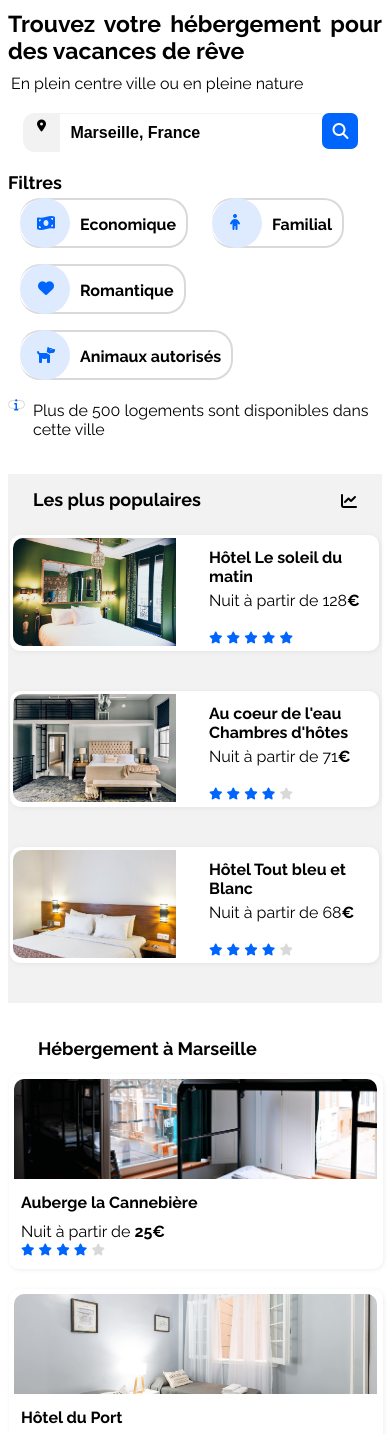
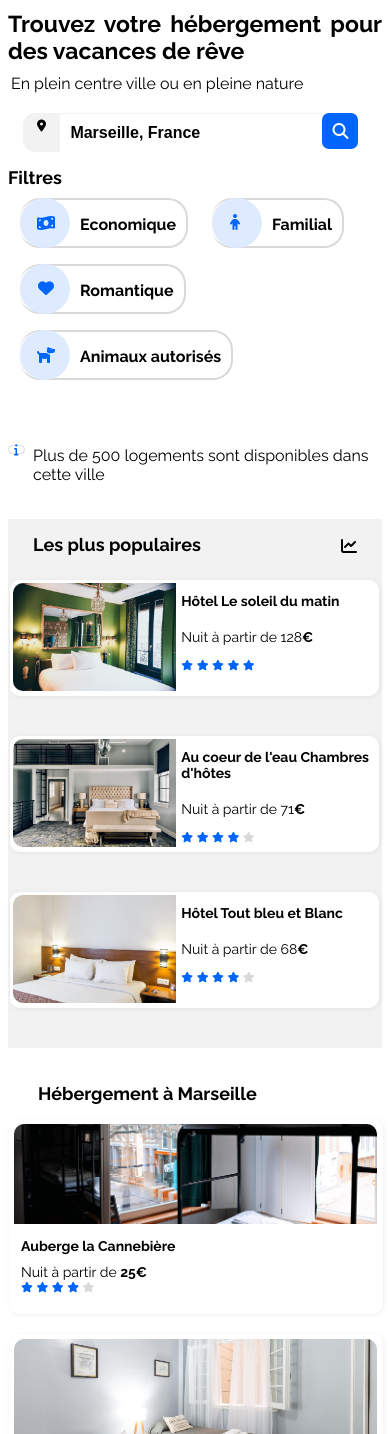
Before and after one commit to skitamo/AmauryLeMeur_2_11122020, a plain HTML site: page index.html in a window 390 px wide. Shown: the part 98-1532 px from the top of the page. Drawn offline with Linux system fonts and the light colour scheme.

Commit message:
Correction soutenance

```diff
--- a/index.html
+++ b/index.html
@@ -7,7 +7,7 @@
 		<!-- CSS pour les mobiles -->
 		<link rel="stylesheet" type="text/css" href="style_mobile.css" >
 		<!-- CSS pour les tablettes -->
-		<link rel="stylesheet" type="text/css"  media="all and (min-width: 601px) and (max-width: 768px)" href="style_tablette.css">
+		<link rel="stylesheet" type="text/css"  media="all and (min-width: 601px) and (max-width: 964px)" href="style_tablette.css">
 		<!-- Polices -->
 		<link rel="preconnect" href="https://fonts.gstatic.com">
 		<link href="https://fonts.googleapis.com/css2?family=Raleway:ital,wght@0,400;0,700;1,400&display=swap" rel="stylesheet">
@@ -236,6 +236,12 @@
 							</a>
 						</div>
 
+						<div id="afficher_plus--desktop">
+							<p>
+								<em>Afficher plus</em>
+							</p>
+						</div>
+
 				</div>
 
 						<div id="populaire">
@@ -305,12 +311,6 @@
 								</div>
 								</a>
 							</div>
-						</div>
-
-						<div id="afficher_plus--desktop">
-							<p>
-								<em>Afficher plus</em>
-							</p>
 						</div>
 
 			</section>
--- a/style.css
+++ b/style.css
@@ -238,7 +238,7 @@ nav a:hover
 {
 	width: 63%;
 	background-color: #f2f2f2;
-	border-radius: 10px 10px 0px 0px;
+	border-radius: 10px;
 	display: flex;
 	flex-wrap: wrap;
 }
@@ -246,7 +246,6 @@ nav a:hover
 #titre_hebergement /* Positionnement du titre afin que les encarts soient passées en-dessous */
 {
 	width: 80%;
-	margin-bottom: -35px;
 	margin-left: 30px;
 }
 
@@ -341,7 +340,7 @@ em /* La propriété a été utilisé ici afin de ciblé les mots à mettre en g
 .hebergement2 /* Class des encarts d'hôtels */
 {
 	width: 90%;
-	height: 118px;
+	height: 22%;
 	background-color: #ffffff;
 	border-radius: 10px;
 	margin: 0px 15px 45px 15px;
@@ -352,7 +351,7 @@ em /* La propriété a été utilisé ici afin de ciblé les mots à mettre en g
 .hebergement2 img /* Class du positionnement des images dans les encarts */
 {
 	width: 45%;
-	max-height: 113px;
+	max-height: 100px;
 	object-fit: cover;
 	border-top-left-radius: 10px;
 	border-bottom-left-radius: 10px;
@@ -364,12 +363,11 @@ em /* La propriété a été utilisé ici afin de ciblé les mots à mettre en g
 {
 	display: flex;
 	flex-direction: column;
-	margin-left: 196px;
 }
 
 .hebergement2 h3
 {
-	margin: 10px 0px 0px 196px;
+	margin-top: 10px;
 }
 
 .hebergement2 p
--- a/style_mobile.css
+++ b/style_mobile.css
@@ -144,7 +144,7 @@ p
 	#filtres_title
 	{
 		position:absolute;
-		top : 255px;
+		top : -40px;
 	}
 
 	#content_filtre /* Repositionnement des filtres */
@@ -154,6 +154,7 @@ p
 		flex-wrap: wrap;
 		max-height: 168px;
 		margin-top: 40px;
+		position: relative;
 	}
 
 	.content_filtre
@@ -204,7 +205,8 @@ p
 	#info
 	{
 		display: flex;
-		margin-top: 25px;
+		margin-top: 70px;
+		position: relative;
 	}
 
 	.fa-info
@@ -213,7 +215,7 @@ p
 		border-radius: 25px 25px 25px 25px;
 		border: 1px solid #d9d9d9;
 		position: absolute;
-		top: 498px;
+		top: 15px;
 	}
 
 	#disponibilite
@@ -282,6 +284,18 @@ p
 		margin-right: 5px;
 	}
 
+	.hebergement2 h3
+	{
+		font-size: 14px;
+	}
+
+	.hebergement2 p
+	{
+		font-size: 14px;
+		margin: 0px;
+		line-height: 2;
+	}
+
 	#hebergement
 	{
 		width: 100%;
@@ -322,6 +336,12 @@ p
 	.hebergement1 h3
 	{
 		margin: 10px 0px 0px 12px;
+		font-size: 14px;
+	}
+
+	.hebergement1 p
+	{
+		font-size: 14px;
 	}
 
 	#afficher_plus--desktop{
--- a/style_tablette.css
+++ b/style_tablette.css
@@ -72,16 +72,16 @@ nav
 .hebergement1 h3
 {
 	margin: 13px 0px 0px 12px;
-	font-size: 15px;
+	font-size: 14px;
 }
 
 .hebergement p
 {
-	font-size: 15px;
+	font-size: 14px;
 }
 
 #afficher_plus--desktop{
-	width: 59%;
+	width: 95%;
 }
 
 #titre_populaire
@@ -121,7 +121,8 @@ nav
 .hebergement2 h3
 {
 	margin: 10px 0px 20px 90px;
-	font-size: 15px;
+	font-size: 14px;
+	word-break: break-all;
 }
 
 .text
@@ -132,7 +133,7 @@ nav
 .hebergement2 p
 {
 	margin: 5px 0px -5px 0px;
-	font-size: 15px;
+	font-size: 14px;
 }
 
 #activites
```
